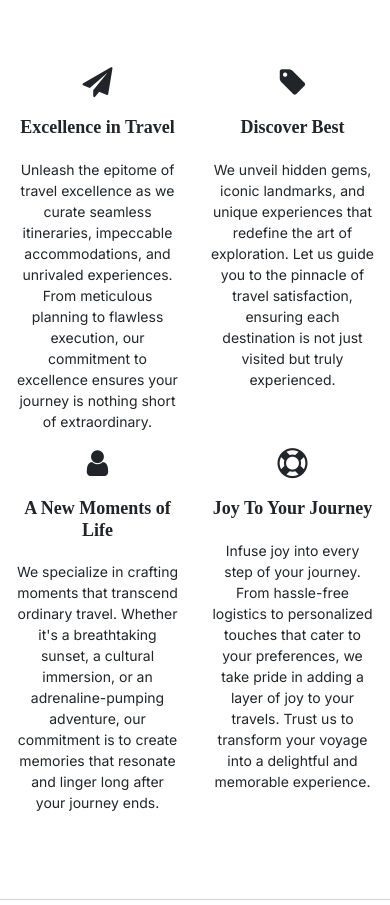
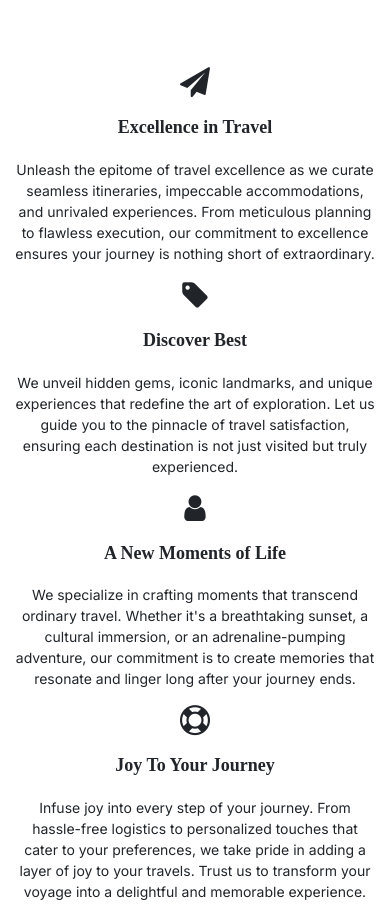
Before and after one commit to iMuhammad-Ali/TourBox, a plain HTML site: page services.html in a window 390 px wide. Shown: the part 966-1871 px from the top of the page. Drawn offline with Linux system fonts and the light colour scheme; files whose address does not match are found by name; a web font is replaced by a local one.

Commit message:
responsiveness bugs fixed

```diff
--- a/services.html
+++ b/services.html
@@ -41,7 +41,7 @@
   <nav class="site-nav">
     <div class="container">
       <div class="site-navigation">
-        <a href="index.html" class="logo m-0">tourBox <span class="text-primary">.</span></a>
+        <a href="index.html" class="logo m-0">tourBox<span class="text-primary">.</span></a>
 
         <ul class="js-clone-nav d-none d-lg-inline-block text-left site-menu float-right">
           <li><a href="index.html">Home</a></li>
@@ -104,28 +104,28 @@
   <div style="border-bottom: 1px solid lightgray;" class="untree_co-section pt-0">
     <div class="container">
       <div class="row">
-        <div class="col-6 col-md-6 col-lg-3">
+        <div class="col-12 col-md-6 col-lg-3">
           <div class="service text-center">
             <span class="icon-paper-plane"></span>
             <h3>Excellence in Travel</h3>
             <p>Unleash the epitome of travel excellence as we curate seamless itineraries, impeccable accommodations, and unrivaled experiences. From meticulous planning to flawless execution, our commitment to excellence ensures your journey is nothing short of extraordinary.</p>
           </div>
         </div>
-        <div class="col-6 col-md-6 col-lg-3">
+        <div class="col-12 col-md-6 col-lg-3">
           <div class="service text-center">
             <span class="icon-tag"></span>
             <h3>Discover Best</h3>
             <p>We unveil hidden gems, iconic landmarks, and unique experiences that redefine the art of exploration. Let us guide you to the pinnacle of travel satisfaction, ensuring each destination is not just visited but truly experienced.</p>
           </div>
         </div>
-        <div class="col-6 col-md-6 col-lg-3">
+        <div class="col-12 col-md-6 col-lg-3">
           <div class="service text-center">
             <span class="icon-user"></span>
             <h3>A New Moments of Life</h3>
             <p>We specialize in crafting moments that transcend ordinary travel. Whether it's a breathtaking sunset, a cultural immersion, or an adrenaline-pumping adventure, our commitment is to create memories that resonate and linger long after your journey ends.</p>
           </div>
         </div>
-        <div class="col-6 col-md-6 col-lg-3">
+        <div class="col-12 col-md-6 col-lg-3">
           <div class="service text-center">
             <span class="icon-support"></span>
             <h3>Joy To Your Journey</h3>
@@ -149,7 +149,7 @@
           <div class="h-100"><div class="frame h-100"><div class="feature-img-bg h-100" style="background-image: url('images/hero-slider-1.jpg');"></div></div></div>
         </div>
 
-        <div class="col-6 col-sm-6 col-lg-4 feature-1-wrap d-md-flex flex-md-column order-lg-1" >
+        <div class="col-12 col-sm-6 col-lg-4  mb-4 mb-sm-0 feature-1-wrap d-md-flex flex-md-column order-lg-1" >
 
           <div class="feature-1 d-md-flex">
             <div class="align-self-center">
@@ -169,7 +169,7 @@
 
         </div>
 
-        <div class="col-6 col-sm-6 col-lg-4 feature-1-wrap d-md-flex flex-md-column order-lg-3" >
+        <div class="col-12 col-sm-6 col-lg-4 feature-1-wrap d-md-flex flex-md-column order-lg-3" >
 
           <div class="feature-1 d-md-flex">
             <div class="align-self-center">
```
Also changed, not shown: index.html (+1 -2 lines).
